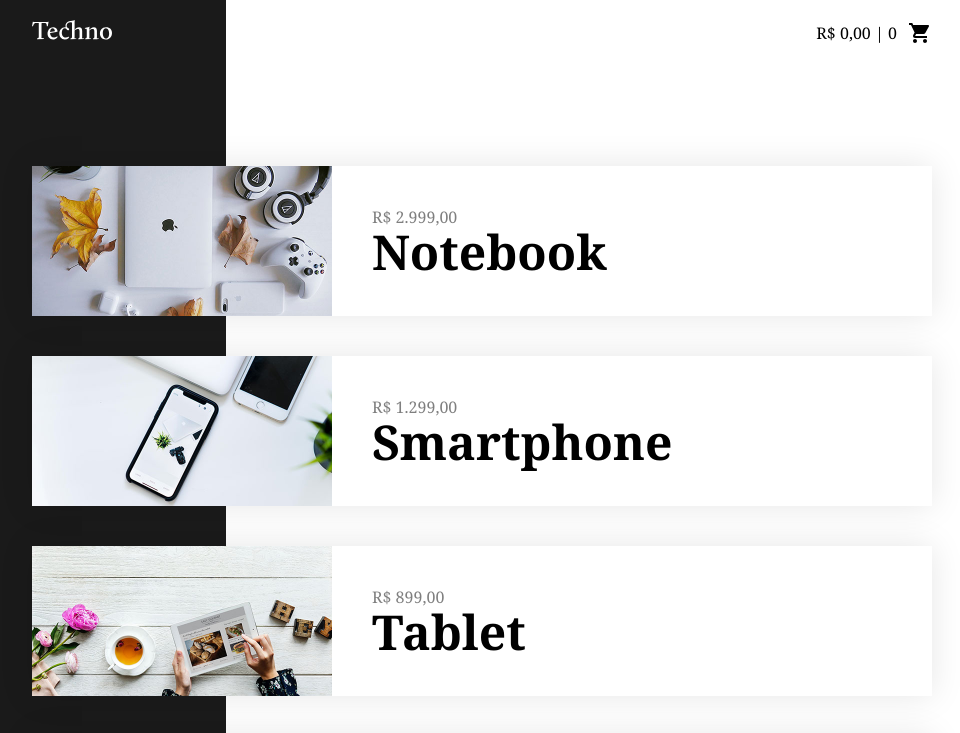
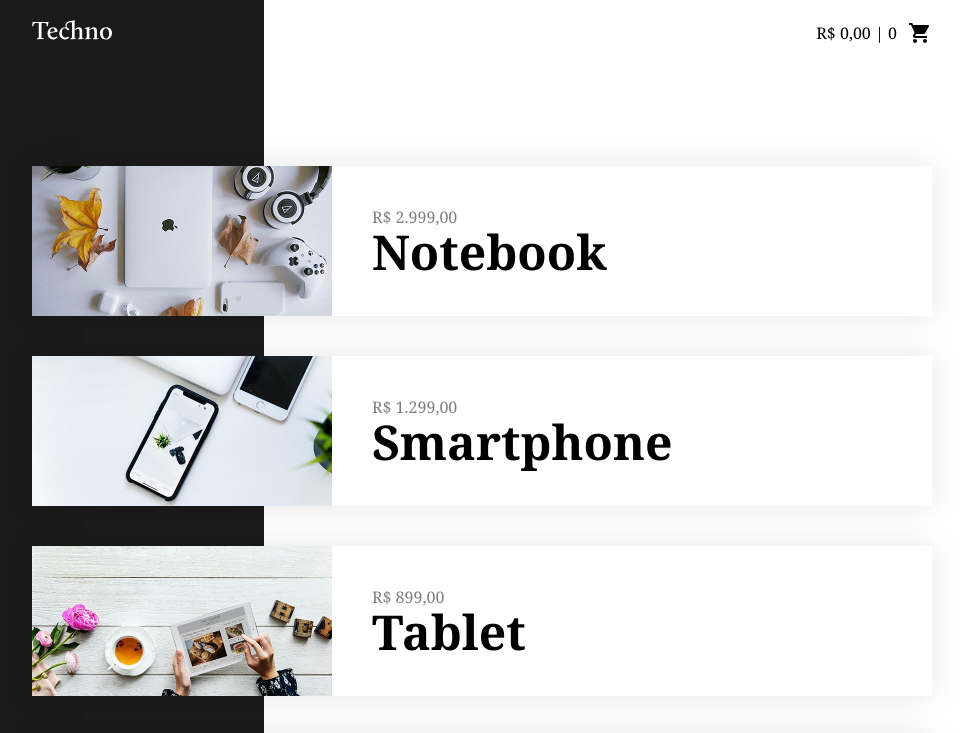
Before and after one commit to SouzaDaniel/techno, a plain HTML site: page index.html in a window 1280 px wide. Shown: the top 733 px of the page, without its empty margins (158-1118 px from the left). Drawn offline with nearby package versions, Linux system fonts and the light colour scheme.

Commit message:
Fixing gradient position

```diff
--- a/assets/css/style.css
+++ b/assets/css/style.css
@@ -17,7 +17,7 @@ ul {
 }
 
 body {
-  background: linear-gradient(to right, #1a1a1a 30%, #fff 30%);
+  background: linear-gradient(to right, #1a1a1a 33%, #fff 33%);
 
   font-family: "Noto Serif", serif;
 }
```
